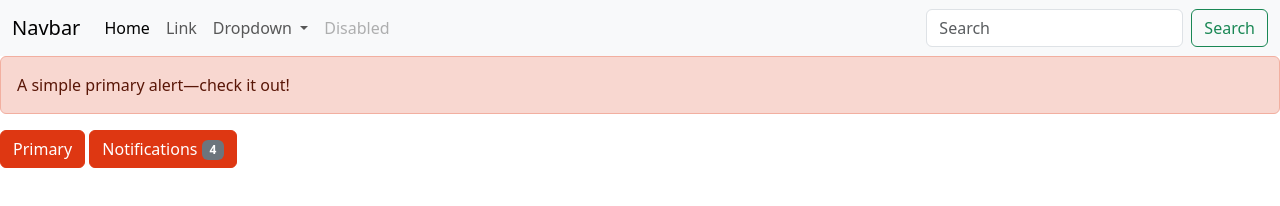
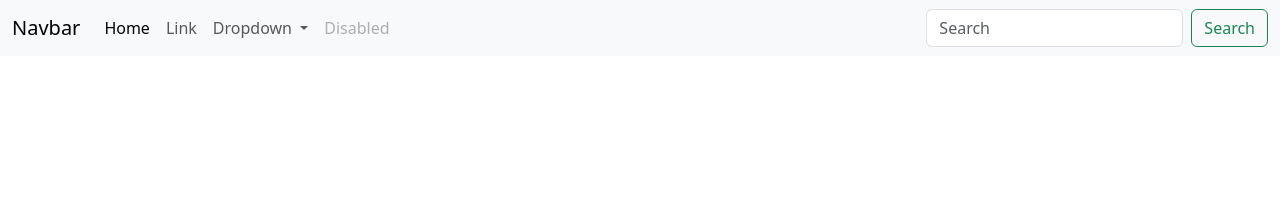
Before and after one commit to zxh111222/modern-frontend-demo, a website built with Vite: page index.html in a window 1280 px wide. Built offline with nearby package versions, Linux system fonts and the light colour scheme.

Commit message:
清除 上上个commit 添加的三个组件

```diff
--- a/index.html
+++ b/index.html
@@ -45,16 +45,6 @@
   </div>
 </nav>
 
-<div class="alert alert-primary" role="alert">
-  A simple primary alert—check it out!
-</div>
-
-<button type="button" class="btn btn-primary">Primary</button>
-
-<button type="button" class="btn btn-primary">
-  Notifications <span class="badge text-bg-secondary">4</span>
-</button>
-
 <script type="module" src="build/assets/app.js"></script>
 </body>
 </html>
```
